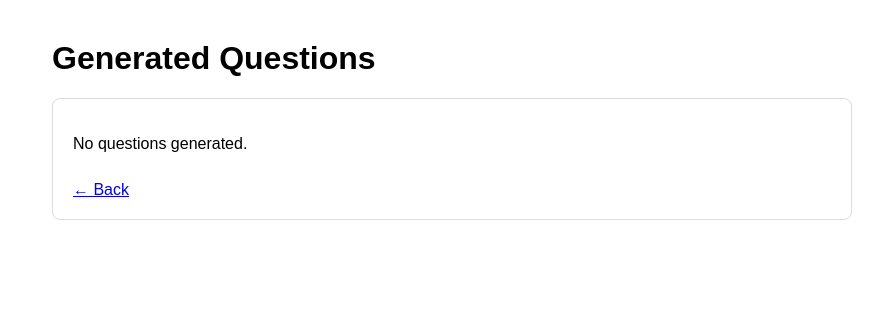
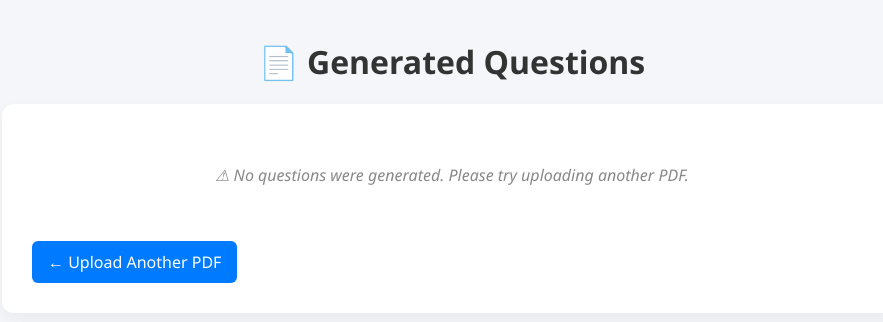
Before and after one commit to Pavi2007/pdf_qa_generator, a Flask app: template templates/results.html in a window 1280 px wide. Shown: the top 322 px of the page, without its empty margins (188-1071 px from the left). Run offline with Flask 3, Linux system fonts and the light colour scheme; the template is opened without the code that fills it, so the values that code supplies are empty.

Commit message:
Improved html version of result page

```diff
--- a/templates/results.html
+++ b/templates/results.html
@@ -3,27 +3,109 @@
 <head>
   <meta charset="utf-8">
   <meta name="viewport" content="width=device-width, initial-scale=1">
-    <title>Generated Questions</title>
+  <title>Generated Questions | AI Practice Generator</title>
+
   <style>
-      body { font-family: Arial, sans-serif; max-width:800px; margin:40px auto; }
-      .card { border:1px solid #ddd; padding:20px; border-radius:8px; }
-      ol { margin-left: 1.2rem; }
-      a { display:inline-block; margin-top:12px; }
+    body {
+      font-family: 'Segoe UI', Arial, sans-serif;
+      max-width: 900px;
+      margin: 40px auto;
+      background-color: #f4f6f9;
+    }
+
+    h1 {
+      text-align: center;
+      color: #333;
+    }
+
+    .card {
+      background: white;
+      padding: 30px;
+      border-radius: 12px;
+      box-shadow: 0 8px 20px rgba(0, 0, 0, 0.05);
+    }
+
+    .question-count {
+      font-size: 14px;
+      color: #666;
+      margin-bottom: 20px;
+    }
+
+    ol {
+      padding-left: 20px;
+    }
+
+    li {
+      margin-bottom: 15px;
+      line-height: 1.6;
+      background: #f9fafc;
+      padding: 12px;
+      border-radius: 8px;
+      border-left: 4px solid #007bff;
+    }
+
+    .empty-state {
+      text-align: center;
+      padding: 30px;
+      color: #888;
+      font-style: italic;
+    }
+
+    .back-btn {
+      display: inline-block;
+      margin-top: 25px;
+      padding: 10px 16px;
+      background-color: #007bff;
+      color: white;
+      text-decoration: none;
+      border-radius: 6px;
+      transition: 0.3s;
+    }
+
+    .back-btn:hover {
+      background-color: #0056b3;
+    }
+
+    @media (max-width: 600px) {
+      body {
+        margin: 20px;
+      }
+      .card {
+        padding: 20px;
+      }
+    }
   </style>
 </head>
+
 <body>
-    <h1>Generated Questions</h1>
+
+<h1>📄 Generated Questions</h1>
+
 <div class="card">
+
   {% if questions %}
+
+    <div class="question-count">
+      Total Questions Generated: <strong>{{ questions|length }}</strong>
+    </div>
+
     <ol>
       {% for q in questions %}
         <li>{{ q }}</li>
       {% endfor %}
     </ol>
+
   {% else %}
-        <p>No questions generated.</p>
+
+    <div class="empty-state">
+      ⚠ No questions were generated. Please try uploading another PDF.
+    </div>
+
   {% endif %}
-      <a href="/">← Back</a>
+
+  <a href="/" class="back-btn">← Upload Another PDF</a>
+
 </div>
+
 </body>
 </html>
```
Lines whose indentation alone changed are shown as unchanged.
